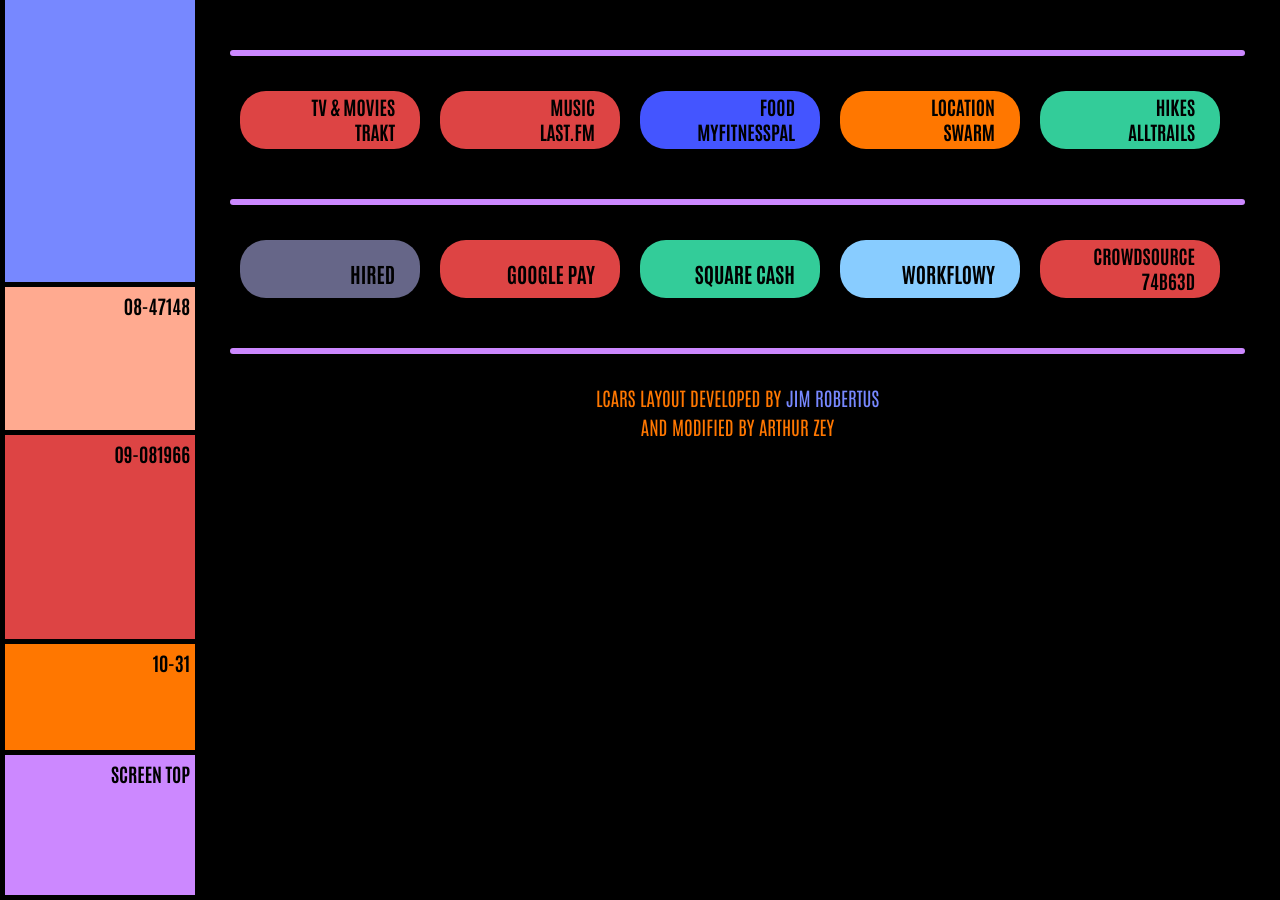
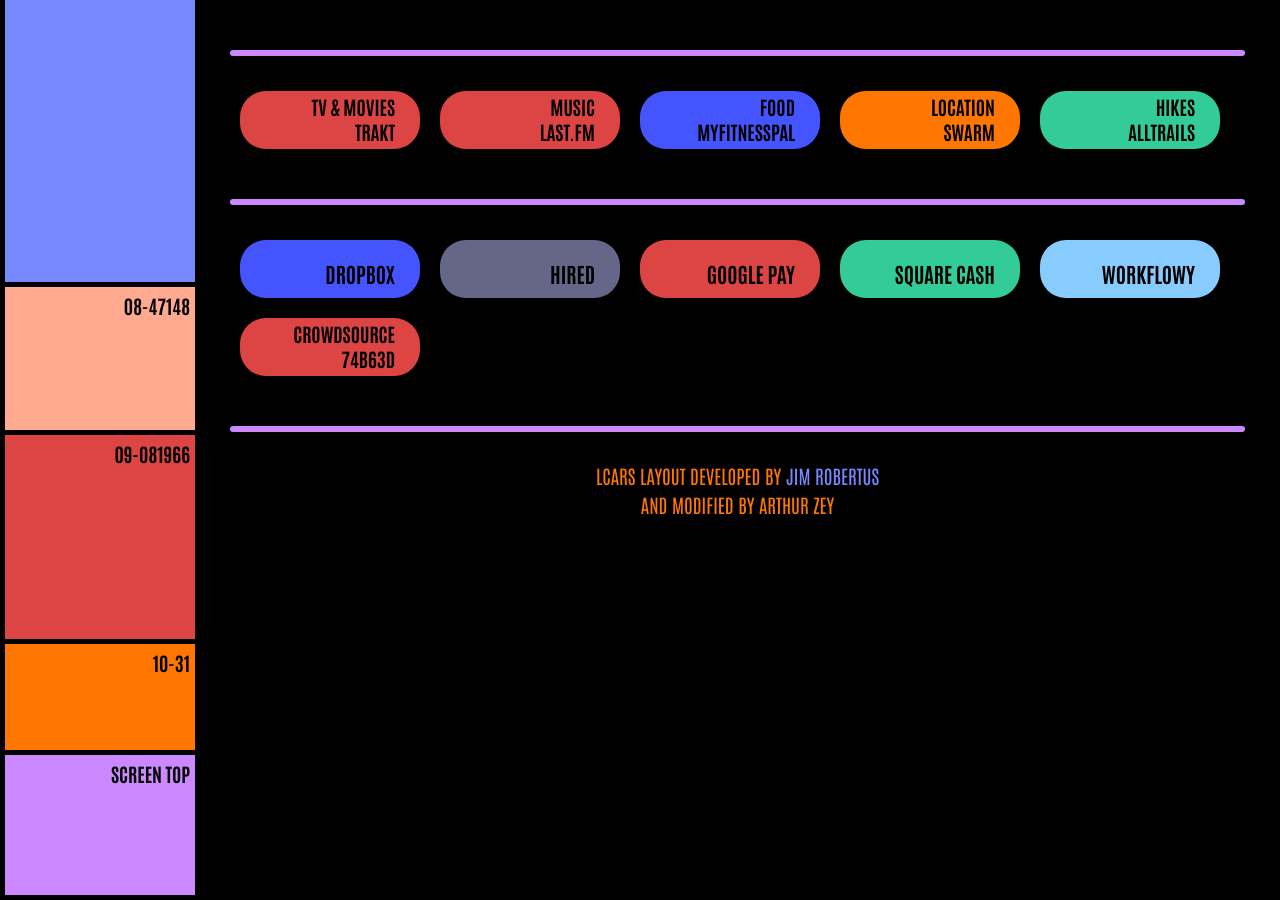
Before and after one commit to ArthurZey/arthurzey.github.io, a Jekyll site: the page built from _pages/stubs/routines.md, in a window 1280 px wide and 900 px high, scrolled down 1111 px. Built offline with Jekyll 4.4.1, drawn with Linux system fonts in a browser that asks for light colours.

Commit message:
added Dropbox referral link

```diff
--- a/_layouts/lcars-classic.html
+++ b/_layouts/lcars-classic.html
@@ -276,6 +276,7 @@
 						</div>
 						<hr />
 						<div class="buttons">
+							<a href="https://www.dropbox.com/referrals/AADhCdIbfmFQx6VFavJ3cy4HgwA4PfPd3ho?src=global9" target="_blank" class="blue">Dropbox</a>
 							<a href="https://hired.com/x/ffcaf88af5c389141fb9293e4ee3daa5" target="_blank" class="gray">Hired</a>
 							<a href="https://g.co/payinvite/ir1lh2k" target="_blank" class="red">Google Pay</a>
 							<a href="https://cash.app/app/MJTQFSN" target="_blank" class="green">Square Cash</a>
```
